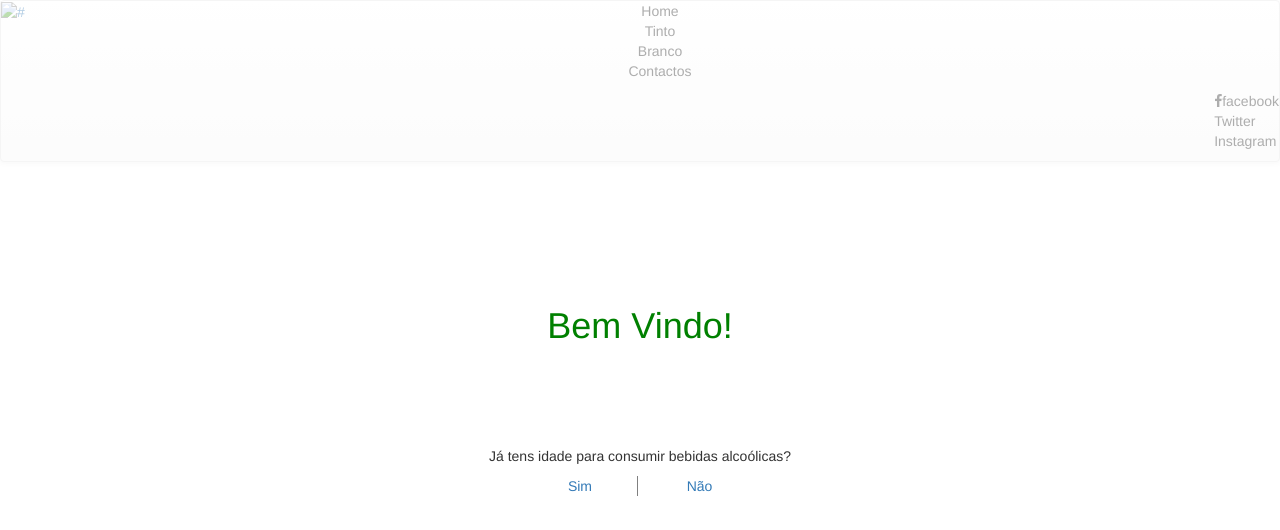
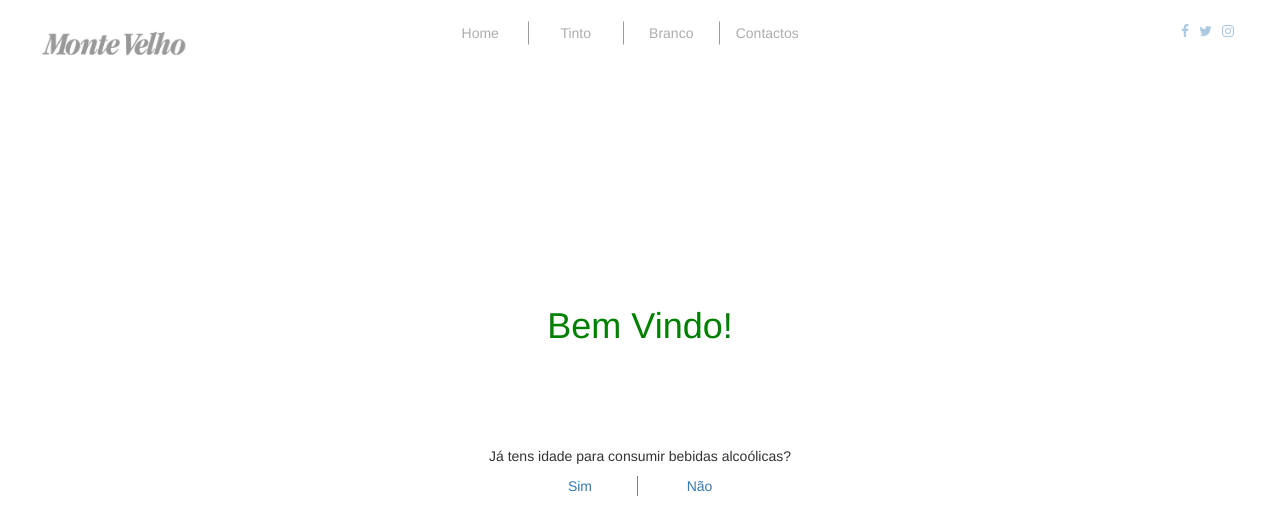
Before and after one commit to dock70/montevelho, a plain HTML site: page index.html in a window 1280 px wide. Drawn offline with nearby package versions, Linux system fonts and the light colour scheme.

Commit message:
Alterações 16/2
Header para index

```diff
--- a/css/main.css
+++ b/css/main.css
@@ -5,26 +5,13 @@ body{
 }
 
 h1 {color: green; margin-bottom: 100px; margin-top: 50px;}
-
-/**HEADER**/
-.logo a{width: 50%;}
-.logo img{width: 100%;}
-
-.menu{padding-top: 20px;}
-.menu .btn-group{width: 100%}
-.menu button{width: 25%;}
-.socialIcons {padding-top: 20px;}
-.socialIcons ul li{ float: left; margin-left: 10px;}
-/***END HEADER***/
-
+/**GATE DOOR**/
 #gateDoor {
 	width: 100%;
-	height: 100%;
 	background-color: rgba(255,255,255,0.6);
 	position: absolute;
 	z-index: 1;
 }
-
 #gateDoor > div{
 	margin:0 auto;
 	box-sizing:border-box;
@@ -44,6 +31,17 @@ h1 {color: green; margin-bottom: 100px; margin-top: 50px;}
 	border-right: 1px solid grey;
 }
 
+/**HEADER**/
+.logo a{width: 50%;}
+.logo img{width: 100%;}
+.menu{padding-top: 20px;}
+.menu .btn-group{width: 100%}
+.menu button{width: 25%;}
+.socialIcons {padding-top: 20px;}
+.socialIcons ul li{ float: left; margin-left: 10px;}
+/***END HEADER***/
+
+
 .btnMenu {border-right: 1px solid #000; border-radius: 0; background: none; line-height: 10px;}
 .btnMenu:last-child {border-right: none;}
 .logoEsporao {display: block; text-align: center;}
--- a/index.html
+++ b/index.html
@@ -42,23 +42,32 @@
                         <li><a href="#">Não</a></li>
                 </div>
             </div>
-
-            <nav class="navbar navbar-default">
-                <a href="#" class="pull-left"><img src="#" alt="#"></a>
-                <ul class="text-center">
-                    <li>Home</li>
-                    <li>Tinto</li>
-                    <li>Branco</li>
-                    <li>Contactos</li>
-                </ul>
-                <ul class="pull-right">
-                    <li><span class="fa fa-facebook"></span>facebook</li>
-                    <li>Twitter</li>
-                    <li>Instagram</li>
-                </ul>
-            </nav>
-        <div class="container-fluid">
-
-        </div>
+            <header>
+                <div class="row col-lg-12 col-md-12">
+                    <nav class="navbar navbar-header">
+                        <div class="logo col-md-4 col-lg-4">
+                            <a class="navbar-brand" href="index.html"><img src="img/logo.jpg" alt="Monte Velho"></a>
+                        </div>
+                        <!-- /.logo -->
+                        <div class="menu col-md-4 col-lg-4">
+                            <div class="btn-group" role="group" aria-label="...">
+                              <button type="button" class="btn btnMenu">Home</button>
+                              <button type="button" class="btn btnMenu">Tinto</button>
+                              <button type="button" class="btn btnMenu">Branco</button>
+                              <button type="button" class="btn btnMenu">Contactos</button>
+                            </div>
+                        </div>
+                        <!-- /.Menu -->
+                        <div class="socialIcons col-md-4 col-lg-4">
+                            <ul class="pull-right">
+                                <li><a href="https://www.facebook.com/esporaoworld"><span class="fa fa-facebook"></span></a></li>
+                                <li><a href="https://twitter.com/EsporaoWines/"><span class="fa fa-twitter"></span></a></li>
+                                <li><a href="http://www.instagram.com"><span class="fa fa-instagram"></span></a></li>
+                            </ul>
+                        </div>
+                        <!-- /.redes sociais -->
+                    </nav>
+                </div>
+            </header>
     </body>
 </html>
```
